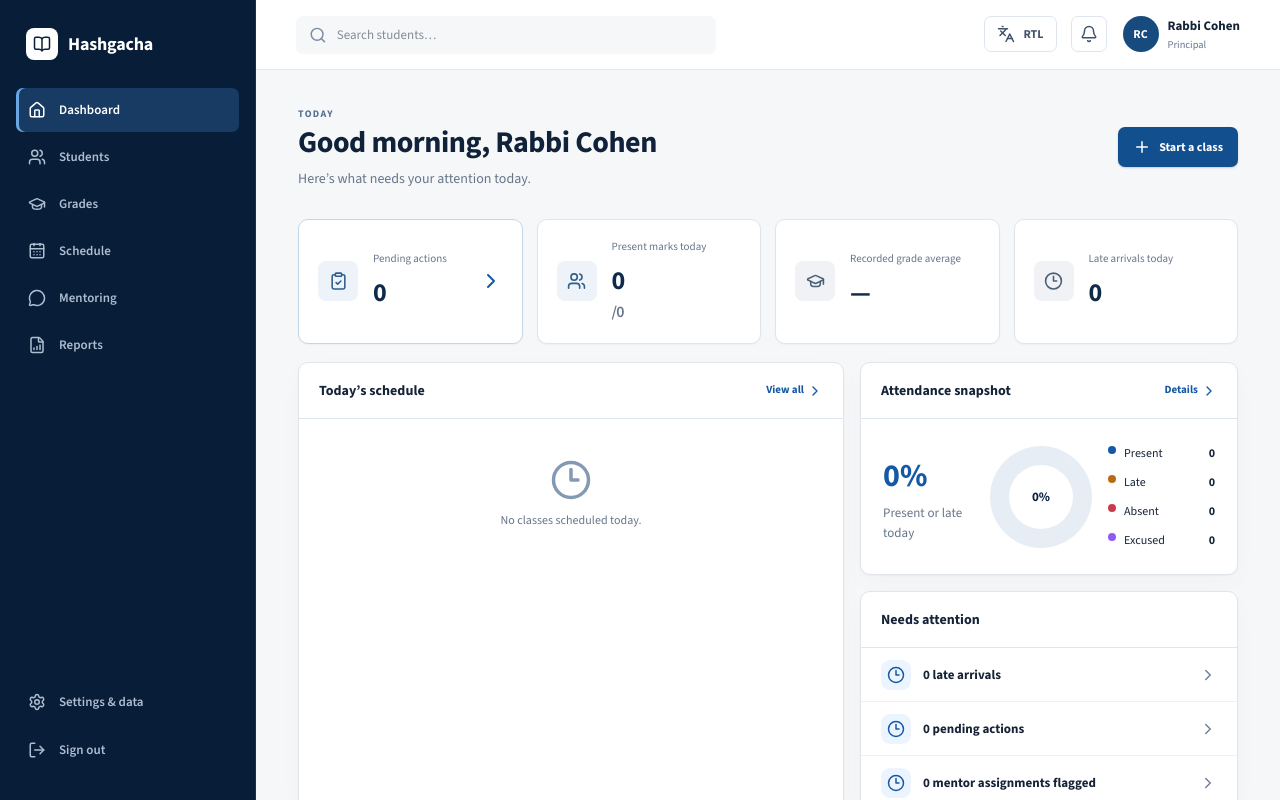
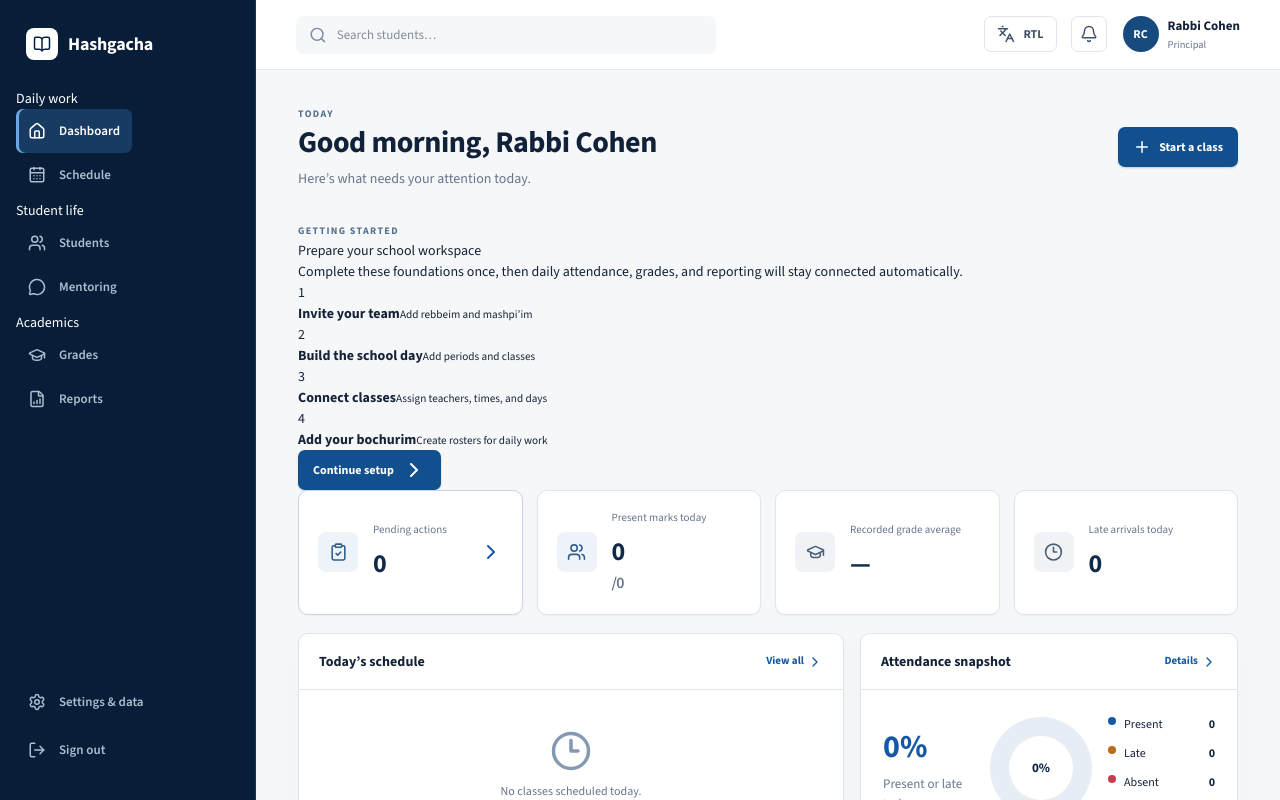
Before and after one commit to ycfried/hashgach.app-GPT, a Next.js app: page / in a window 1280 px wide. Shown: the top 800 px of the page. Built offline with nearby package versions, Linux system fonts and the light colour scheme.

Commit message:
Build structural product UX

```diff
--- a/src/app/page.tsx
+++ b/src/app/page.tsx
@@ -24,6 +24,7 @@ import {
   UserPlus,
   Users,
   X,
+  UserRound,
 } from "lucide-react";
 import { createClient } from "@/lib/supabase/client";
 import SetupView, {
@@ -63,18 +64,38 @@ type View =
   | "Setup"
   | "Admin";
 
-const nav: { label: View; icon: typeof Home }[] = [
+const navGroups: { title: string; items: { label: View; icon: typeof Home }[] }[] = [
+  {
+    title: "Daily work",
+    items: [
       { label: "Dashboard", icon: Home },
+      { label: "Attendance", icon: ClipboardCheck },
+      { label: "Schedule", icon: CalendarDays },
+      { label: "Messages", icon: MessageCircle },
+    ],
+  },
+  {
+    title: "Student life",
+    items: [
       { label: "Students", icon: Users },
-  { label: "Attendance", icon: ClipboardCheck },
       { label: "Discipline", icon: ShieldCheck },
+      { label: "Mentoring", icon: MessageCircle },
+    ],
+  },
+  {
+    title: "Academics",
+    items: [
       { label: "Grades", icon: GraduationCap },
-  { label: "Schedule", icon: CalendarDays },
-  { label: "Mentoring", icon: MessageCircle },
       { label: "Reports", icon: FileBarChart },
-  { label: "Messages", icon: MessageCircle },
+    ],
+  },
+  {
+    title: "Administration",
+    items: [
       { label: "Staff", icon: UserPlus },
       { label: "Setup", icon: Settings },
+    ],
+  },
 ];
 
 export type StudentRow = {
@@ -156,6 +177,7 @@ function Dashboard({
   discipline,
   grades,
   mentoring,
+  setup,
 }: {
   onView: (v: View) => void;
   name: string;
@@ -163,6 +185,7 @@ function Dashboard({
   discipline: DisciplineBundle;
   grades: GradesBundle;
   mentoring: MentoringBundle;
+  setup: SetupBundle;
 }) {
   const records = attendance.sessions.flatMap((s) => s.records);
   const present = records.filter((r) => r.status === "present").length;
@@ -200,6 +223,22 @@ function Dashboard({
           <Plus size={18} /> Start a class
         </button>
       </div>
+      {setup.students.length === 0 || setup.offerings.length === 0 ? (
+        <section className="setup-guide" aria-label="School setup progress">
+          <div>
+            <span className="eyebrow">Getting started</span>
+            <h2>Prepare your school workspace</h2>
+            <p>Complete these foundations once, then daily attendance, grades, and reporting will stay connected automatically.</p>
+          </div>
+          <ol>
+            <li className={setup.staff.length ? "done" : ""}><span>{setup.staff.length ? "✓" : "1"}</span><div><b>Invite your team</b><small>{setup.staff.length ? `${setup.staff.length} staff members ready` : "Add rebbeim and mashpi’im"}</small></div></li>
+            <li className={setup.classes.length && setup.periods.length ? "done" : ""}><span>{setup.classes.length && setup.periods.length ? "✓" : "2"}</span><div><b>Build the school day</b><small>Add periods and classes</small></div></li>
+            <li className={setup.offerings.length ? "done" : ""}><span>{setup.offerings.length ? "✓" : "3"}</span><div><b>Connect classes</b><small>Assign teachers, times, and days</small></div></li>
+            <li className={setup.students.length ? "done" : ""}><span>{setup.students.length ? "✓" : "4"}</span><div><b>Add your bochurim</b><small>Create rosters for daily work</small></div></li>
+          </ol>
+          <button className="primary" onClick={() => onView("Setup")}>Continue setup <ChevronRight /></button>
+        </section>
+      ) : null}
       <section className="metrics">
         <button
           className="metric featured"
@@ -377,6 +416,7 @@ function StudentsView({
   const [archiveCandidate, setArchiveCandidate] = useState<StudentRow | null>(
     null,
   );
+  const [selected, setSelected] = useState<StudentRow | null>(null);
   const [first, setFirst] = useState("");
   const [last, setLast] = useState("");
   const [year, setYear] = useState("Shiur Alef");
@@ -502,11 +542,9 @@ function StudentsView({
         )}
       </div>
       {archiveCandidate && (
-        <section
-          className="card archive-confirm"
-          role="dialog"
-          aria-label="Archive student"
-        >
+        <div className="dialog-layer" role="presentation">
+        <button className="dialog-backdrop" aria-label="Close confirmation" onClick={() => setArchiveCandidate(null)} />
+        <section className="dialog-card archive-confirm" role="dialog" aria-modal="true" aria-label="Archive student">
           <div>
             <b>Archive {archiveCandidate.name}?</b>
             <small>
@@ -528,9 +566,14 @@ function StudentsView({
             {busy ? "Archiving…" : "Archive student"}
           </button>
         </section>
+        </div>
       )}
       {(adding || editing) && (
-        <div className="card quick-form">
+        <div className="drawer-layer" role="presentation">
+        <button className="drawer-backdrop" aria-label="Close student editor" onClick={() => { setAdding(false); setEditing(null); }} />
+        <aside className="drawer" role="dialog" aria-modal="true" aria-label={editing ? "Edit student" : "Add student"}>
+          <div className="drawer-head"><div><span className="eyebrow">Student record</span><h2>{editing ? "Edit student" : "Add a student"}</h2><p>Keep the core profile concise. Class and mentoring assignments are managed from their own workspaces.</p></div><button className="icon-action" onClick={() => { setAdding(false); setEditing(null); }} aria-label="Close"><X /></button></div>
+        <div className="drawer-body quick-form">
           <label>
             First name
             <input value={first} onChange={(e) => setFirst(e.target.value)} />
@@ -567,6 +610,8 @@ function StudentsView({
             </button>
           </div>
           {error && <p className="form-error">{error}</p>}
+        </div>
+        </aside>
         </div>
       )}
       <div className="toolbar">
@@ -614,7 +659,7 @@ function StudentsView({
                           .map((n) => n[0])
                           .join("")}
                       </span>
-                      <b>{s.name}</b>
+                      <button className="person-link" onClick={() => setSelected(s)}>{s.name}</button>
                     </div>
                   </td>
                   <td>{s.year}</td>
@@ -662,6 +707,23 @@ function StudentsView({
           </tbody>
         </table>
       </div>
+      {selected && (
+        <div className="drawer-layer" role="presentation">
+          <button className="drawer-backdrop" aria-label="Close student details" onClick={() => setSelected(null)} />
+          <aside className="drawer detail-drawer" role="dialog" aria-modal="true" aria-label={`${selected.name} details`}>
+            <div className="drawer-head"><div className="person detail-person"><span className="avatar">{selected.name.split(" ").map((n) => n[0]).slice(0, 2).join("")}</span><div><span className="eyebrow">Student profile</span><h2>{selected.name}</h2><p>{selected.year}</p></div></div><button className="icon-action" onClick={() => setSelected(null)} aria-label="Close"><X /></button></div>
+            <div className="drawer-body">
+              <section className="detail-summary">
+                <div><small>Today</small><Status>{selected.status}</Status></div>
+                <div><small>Current grade</small><strong>{selected.grade ? `${selected.grade}%` : "No grades yet"}</strong></div>
+                <div><small>Mashpia</small><strong>{selected.mentor}</strong></div>
+              </section>
+              <section className="context-panel"><UserRound /><div><h3>One student, one story</h3><p>Attendance, grades, discipline, and mentoring stay connected to this profile. Open Reports for the complete timeline and official summaries.</p></div></section>
+              <div className="drawer-actions"><button className="secondary" onClick={() => setSelected(null)}>Close</button>{isPrincipal && <button className="primary" onClick={() => { openEdit(selected); setSelected(null); }}>Edit student</button>}</div>
+            </div>
+          </aside>
+        </div>
+      )}
     </>
   );
 }
@@ -1119,7 +1181,7 @@ export function AppShell({
     ? mentoringData.assignments.filter((a) => a.flagged).length +
       mentoringData.noteRequests.filter((r) => r.status === "pending").length
     : disciplineData.records.filter((r) => r.status === "pending").length;
-  const allowed = nav.filter((item) =>
+  const isAllowed = (label: View) =>
     !schoolId
       ? [
           "Dashboard",
@@ -1128,8 +1190,8 @@ export function AppShell({
           "Schedule",
           "Mentoring",
           "Reports",
-        ].includes(item.label)
-      : (item.label !== "Setup" || !!schoolId) &&
+        ].includes(label)
+      : (label !== "Setup" || !!schoolId) &&
         (isPrincipal ||
           (isMashpia
             ? [
@@ -1138,9 +1200,11 @@ export function AppShell({
                 "Mentoring",
                 "Reports",
                 "Messages",
-              ].includes(item.label)
-            : item.label !== "Staff")),
-  );
+              ].includes(label)
+            : label !== "Staff"));
+  const allowedGroups = navGroups
+    .map((group) => ({ ...group, items: group.items.filter((item) => isAllowed(item.label)) }))
+    .filter((group) => group.items.length);
   const content =
     view === "Dashboard" ? (
       <Dashboard
@@ -1150,6 +1214,7 @@ export function AppShell({
         discipline={disciplineData}
         grades={gradesData}
         mentoring={mentoringData}
+        setup={setupData}
       />
     ) : view === "Students" ? (
       <StudentsView
@@ -1231,8 +1296,11 @@ export function AppShell({
             <X />
           </button>
         </div>
-        <nav>
-          {allowed.map(({ label, icon: Icon }) => (
+        <nav aria-label="Primary navigation">
+          {allowedGroups.map((group) => (
+            <div className="nav-group" key={group.title}>
+              <span className="nav-group-label">{group.title}</span>
+              {group.items.map(({ label, icon: Icon }) => (
             <button
               key={label}
               className={view === label ? "active" : ""}
@@ -1255,6 +1323,8 @@ export function AppShell({
                   </em>
                 )}
             </button>
+              ))}
+            </div>
           ))}
         </nav>
         <div className="side-bottom">
```
Lines whose indentation alone changed are shown as unchanged.
